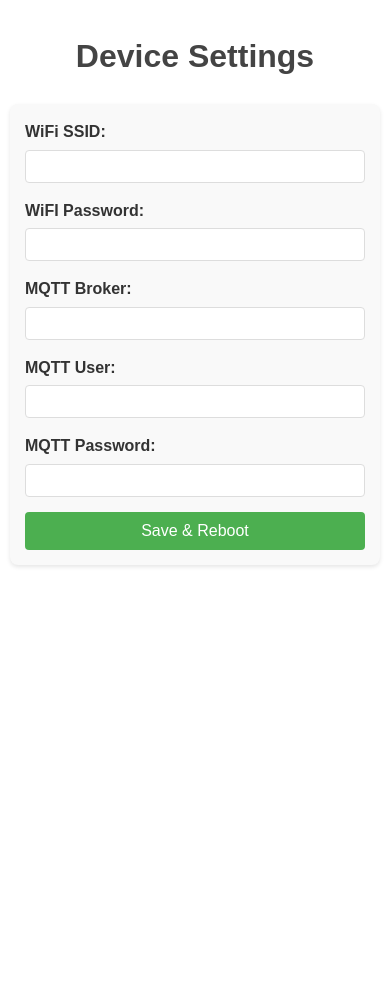
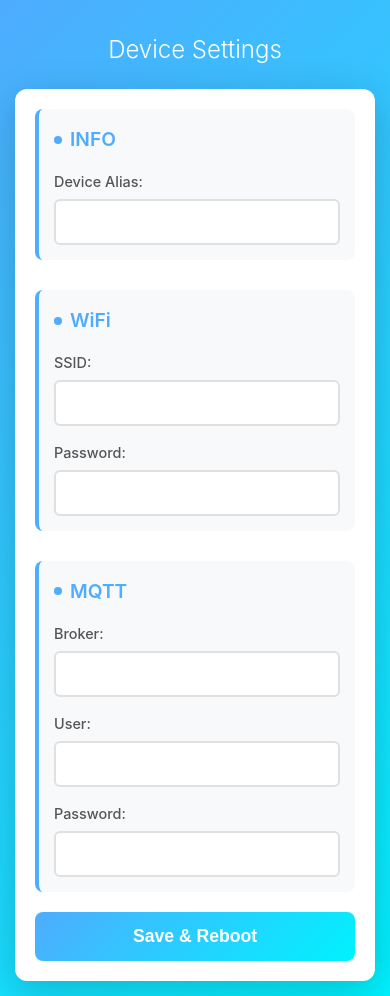
Before and after one commit to massimobiagioli/esp8266-starter, a Python web app: template device/templates/index.html in a window 390 px wide. Before the commit the page ends 567 px from the top, so only its background shows below. Run offline with Jinja, Linux system fonts and the light colour scheme; the template is opened without the code that fills it, so the values that code supplies are empty.

Commit message:
feat: refactor core

```diff
--- a/device/device_info.py
+++ b/device/device_info.py
@@ -1,8 +1,11 @@
 import json
 
 
+DEVCE_TYPE_ESP8266 = "esp8266"
+
+
 class DeviceInfo:
-    def __init__(self, device_id: str, device_name: str, device_type: str):
+    def __init__(self, device_id, device_name, device_type=DEVCE_TYPE_ESP8266):
         self.device_id = device_id
         self.device_name = device_name
         self.device_type = device_type
--- a/device/templates/index.html
+++ b/device/templates/index.html
@@ -4,81 +4,170 @@
     <title>Device Setup</title>
     <meta name="viewport" content="width=device-width, initial-scale=1">
     <style>
+        * {
+            box-sizing: border-box;
+        }
         body {
-            font-family: Arial, sans-serif;
+            font-family: -apple-system, BlinkMacSystemFont, 'Segoe UI', Roboto, Oxygen, Ubuntu, Cantarell, sans-serif;
             line-height: 1.6;
             margin: 0;
             padding: 20px;
+            background: linear-gradient(135deg, #4facfe 0%, #00f2fe 100%);
+            min-height: 100vh;
+            color: #333;
+        }
+        .container {
             max-width: 600px;
             margin: 0 auto;
-            color: #333;
         }
         h1 {
-            color: #444;
+            color: white;
             text-align: center;
+            margin-bottom: 30px;
+            font-weight: 300;
+            font-size: 2em;
         }
         form {
-            background: #f9f9f9;
+            background: white;
+            padding: 30px;
+            border-radius: 12px;
+            box-shadow: 0 10px 40px rgba(0,0,0,0.2);
+        }
+        .section {
+            margin-bottom: 30px;
             padding: 20px;
+            background: #f8f9fa;
             border-radius: 8px;
-            box-shadow: 0 2px 4px rgba(0,0,0,0.1);
+            border-left: 4px solid #4facfe;
+        }
+        .section:last-of-type {
+            margin-bottom: 0;
+        }
+        .section-title {
+            margin: 0 0 15px 0;
+            font-size: 1.2em;
+            font-weight: 600;
+            color: #4facfe;
+            display: flex;
+            align-items: center;
+            gap: 8px;
+        }
+        .section-title::before {
+            content: '';
+            display: inline-block;
+            width: 8px;
+            height: 8px;
+            background: #4facfe;
+            border-radius: 50%;
+        }
+        .form-group {
+            margin-bottom: 15px;
+        }
+        .form-group:last-child {
+            margin-bottom: 0;
         }
         label {
             display: block;
-            margin-bottom: 5px;
-            font-weight: bold;
+            margin-bottom: 6px;
+            font-weight: 500;
+            font-size: 0.9em;
+            color: #555;
         }
         input[type="text"],
         input[type="password"] {
             width: 100%;
-            padding: 8px;
-            margin-bottom: 15px;
-            border: 1px solid #ddd;
-            border-radius: 4px;
-            box-sizing: border-box;
+            padding: 12px;
+            border: 2px solid #e0e0e0;
+            border-radius: 6px;
+            font-size: 1em;
+            transition: all 0.3s ease;
+        }
+        input[type="text"]:focus,
+        input[type="password"]:focus {
+            outline: none;
+            border-color: #4facfe;
+            box-shadow: 0 0 0 3px rgba(79, 172, 254, 0.1);
         }
         button {
-            background: #4CAF50;
+            background: linear-gradient(135deg, #4facfe 0%, #00f2fe 100%);
             color: white;
             border: none;
-            padding: 10px 15px;
-            border-radius: 4px;
+            padding: 14px 20px;
+            border-radius: 8px;
             cursor: pointer;
-            font-size: 16px;
+            font-size: 1.1em;
+            font-weight: 600;
             width: 100%;
+            margin-top: 20px;
+            transition: transform 0.2s ease, box-shadow 0.2s ease;
         }
         button:hover {
-            background: #45a049;
+            transform: translateY(-2px);
+            box-shadow: 0 5px 20px rgba(79, 172, 254, 0.4);
+        }
+        button:active {
+            transform: translateY(0);
         }
         @media (max-width: 480px) {
             body {
-                padding: 10px;
+                padding: 15px;
+            }
+            h1 {
+                font-size: 1.5em;
+                margin-bottom: 20px;
             }
             form {
+                padding: 20px;
+            }
+            .section {
                 padding: 15px;
             }
         }
     </style>
 </head>
 <body>
+    <div class="container">
         <h1>Device Settings</h1>
         <form method="post" action="/configure">
-        <label>WiFi SSID:</label>
+
+            <div class="section">
+                <h2 class="section-title">INFO</h2>
+                <div class="form-group">
+                    <label>Device Alias:</label>
+                    <input type="text" name="device_alias" required>
+                </div>
+            </div>
+
+            <div class="section">
+                <h2 class="section-title">WiFi</h2>
+                <div class="form-group">
+                    <label>SSID:</label>
                     <input type="text" name="wifi_ssid" required>
+                </div>
+                <div class="form-group">
+                    <label>Password:</label>
+                    <input type="password" name="wifi_password" required>
+                </div>
+            </div>
 
-        <label>WiFI Password:</label>
-        <input type="password" name="wifi_password" required>
-
-        <label>MQTT Broker:</label>
+            <div class="section">
+                <h2 class="section-title">MQTT</h2>
+                <div class="form-group">
+                    <label>Broker:</label>
                     <input type="text" name="mqtt_broker" required>
-
-        <label>MQTT User:</label>
+                </div>
+                <div class="form-group">
+                    <label>User:</label>
                     <input type="text" name="mqtt_user" required>
-
-        <label>MQTT Password:</label>
+                </div>
+                <div class="form-group">
+                    <label>Password:</label>
                     <input type="password" name="mqtt_password" required>
+                </div>
+            </div>
 
             <button type="submit">Save & Reboot</button>
         </form>
+    </div>
 </body>
 </html>
```
Also changed, not shown: device/access_point.py (+32 -12 lines), device/custom_logic.py (deleted, +0 -12 lines), device/main.py (+51 -14 lines), device/mqtt.py (+21 -23 lines), device/settings.py (+9 -5 lines), 1 other file. Lines whose indentation alone changed are shown as unchanged.
